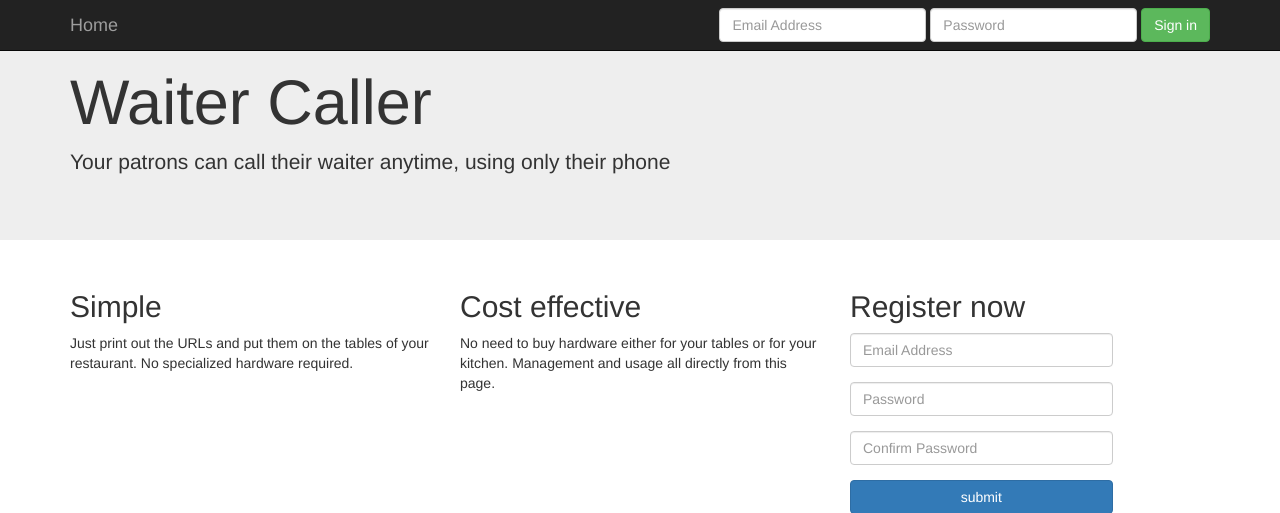
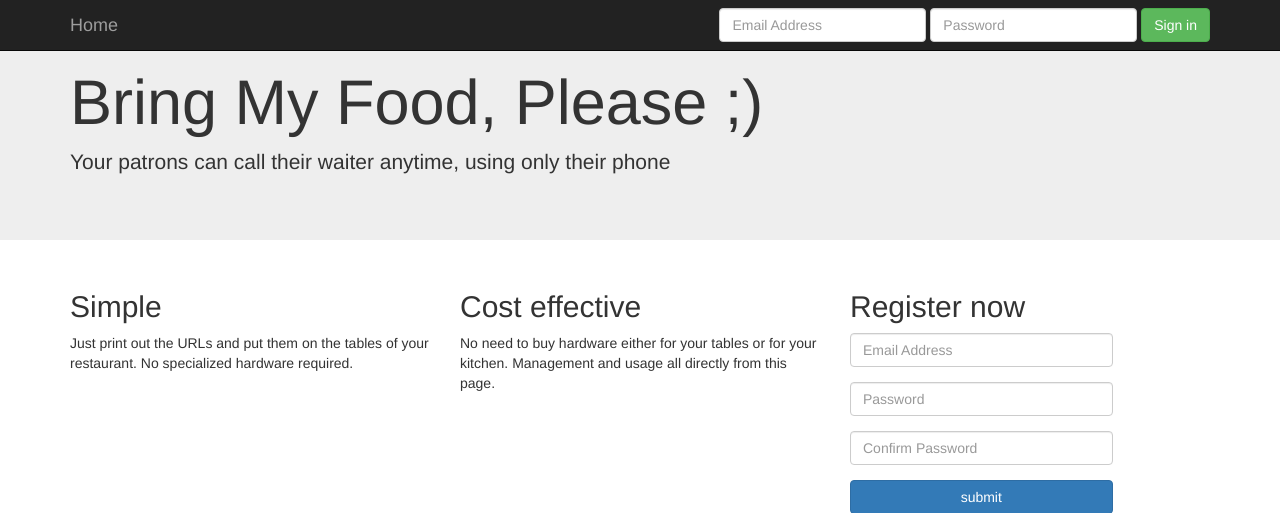
Before and after one commit to vBarbaros/bring-my-food, a Flask app: page / in a window 1280 px wide. Shown: the top 513 px of the page. Run offline with Flask 2, Linux system fonts and the light colour scheme; some libraries are stand-ins or nearby versions.

Commit message:
added README

```diff
--- a/bringmfapp/bring_my_food.py
+++ b/bringmfapp/bring_my_food.py
@@ -1,6 +1,5 @@
 from bringmfapp import app
 from bringmfapp import login_manager
-#from bitlyhelper import BitlyHelper
 from . import bitlyhelper
 from forms import RegistrationForm
 from forms import LoginForm
--- a/bringmfapp/templates/home.html
+++ b/bringmfapp/templates/home.html
@@ -48,7 +48,7 @@
 {% block content %}
     <div class="jumbotron">
       <div class="container">
-        <h1>Waiter Caller</h1>
+        <h1>Bring My Food, Please ;)</h1>
         <p>Your patrons can call their waiter anytime, using only their phone</p>
       </div>
     </div>
```
Also changed, not shown: README.md.
